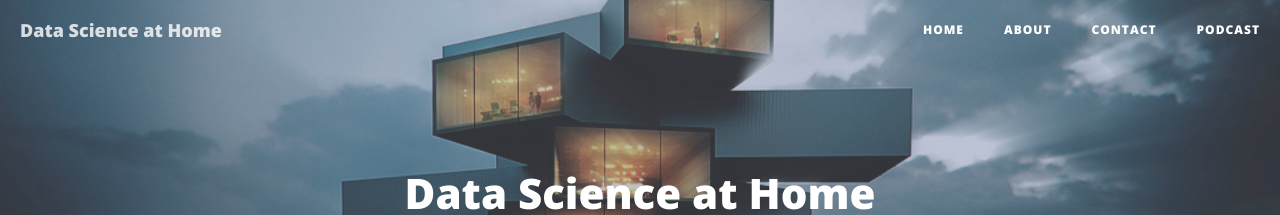
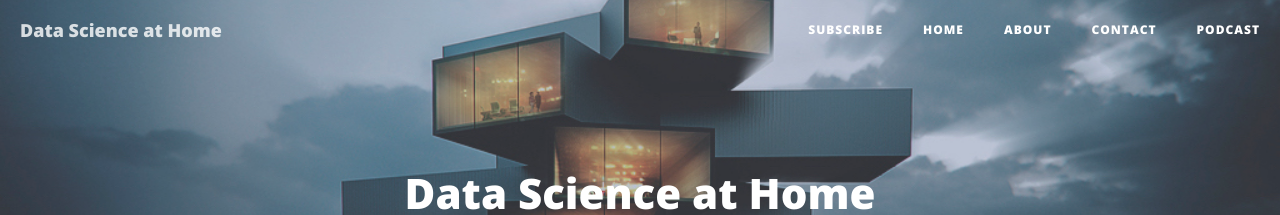
Before and after one commit to fgadaleta/datascienceathome, a Jekyll site: the page built from index.html, in a window 1280 px wide. Shown: the top 215 px of the page. Built offline with Jekyll 4.4.1, drawn with Linux system fonts in a browser that asks for light colours; nearby versions of some CDN libraries; a script that is not in the unit is left out; the list of posts is cut into pages by our own code.

Commit message:
subscribe nav

```diff
--- a/_config.yml
+++ b/_config.yml
@@ -5,6 +5,7 @@
 copyright_name: datascienceathome.com
 description: "Machine learning and artificial intelligence for everyone"
 baseurl: ""
+subscribeurl: "http://datascienceathome.us9.list-manage1.com/subscribe?u=7df5a060600c0903bedb640c9&id=f350090860"
 podcasturl: http://podcast.datascienceathome.com
 url: http://datascienceathome.com
 twitter_username: thisisfrag
--- a/_includes/nav.html
+++ b/_includes/nav.html
@@ -21,6 +21,10 @@
         <div class="collapse navbar-collapse" id="bs-example-navbar-collapse-1">
             <ul class="nav navbar-nav navbar-right">
                 <li>
+		    <a href="{{ site.subscribeurl }}">Subscribe</a>
+		</li>
+
+		<li>
                     <a href="{{ site.baseurl }}/">Home</a>
                 </li>
 
```
Also changed, not shown: img/about-bg-old.jpg (deleted), img/contact-bg-old.jpg (deleted), img/home-bg-old.jpg (deleted), img/post-bg-02.jpg (deleted), img/post-bg-03.jpg (deleted), img/post-bg-04.jpg (deleted), img/post-bg-05.jpg (deleted), img/post-bg-06.jpg (deleted), img/post-sample-image.jpg (deleted), 1 other file.
